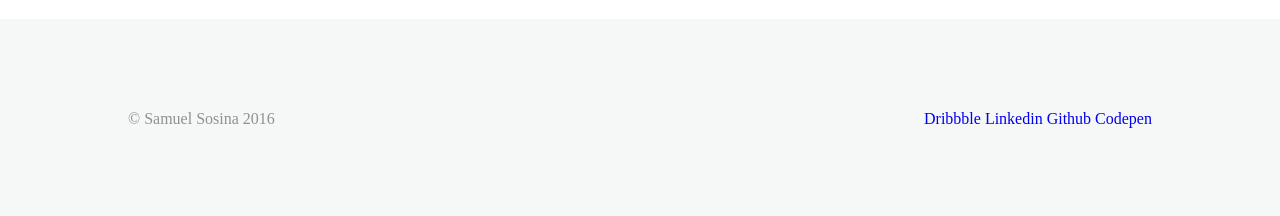
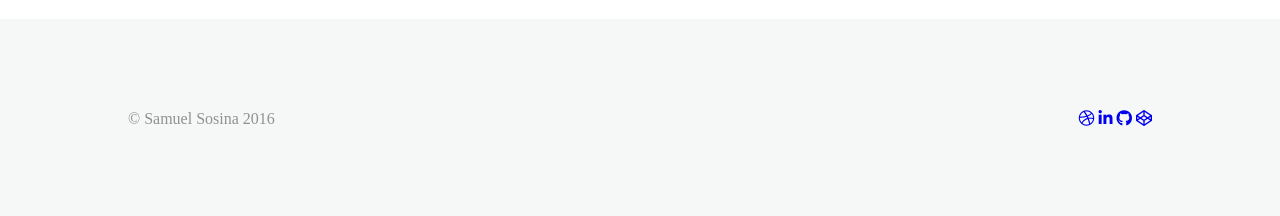
Before and after one commit to ssosina/sosina.me, a Jekyll site: the page built from index.html, in a window 1280 px wide. Shown: the part 2099-2315 px from the top of the page. Built offline with Jekyll 4.4.1, drawn with Linux system fonts in a browser that asks for light colours; nearby versions of some CDN libraries; library files that are not in the unit come from our copies; Markdown is read by kramdown in place of the engine named in the settings.

Commit message:
HTML changes
Added social link to footer and setting.yml file

```diff
--- a/_data/settings.yml
+++ b/_data/settings.yml
@@ -7,3 +7,9 @@ projects:
 - {name: Timeline page}
 - {name: Typo Internation}
 - {name: Strips & Co}
+
+social-links:
+- {name: 'fa fa-dribbble', link: 'https://dribbble.com/samsosina/'}
+- {name: 'fa fa-linkedin', link: 'https://www.linkedin.com/in/samsosina/'}
+- {name: 'fa fa-github',   link: 'https://github.com/ssosina/'}
+- {name: 'fa fa-codepen',  link: 'http://codepen.io/ssosina/'}
--- a/_includes/footer.html
+++ b/_includes/footer.html
@@ -6,11 +6,9 @@
             <p class="footer__copyright">© Samuel Sosina 2016 </p>
 
             <ul class="footer__social">
-              <li><a href="https://dribbble.com/samsosina" target="_blank">Dribbble</a></li>
-              <li><a href="https://www.linkedin.com/in/samsosina/" target="_blank">Linkedin</a></li>
-              <li><a href="https://github.com/ssosina/" target="_blank">Github</a></li>
-              <li><a href="http://codepen.io/ssosina/" target="_blank">Codepen</a></li>
-
+            {% for social-link in site.data.settings.social-links %}
+              <li><a href="{{ social-link.link }}" target="_blank"><i class="{{ social-link.name }}" aria-hidden="true"></i></a></li>
+             {% endfor %}
             </ul>
           </div>
         </div>
--- a/_layouts/default.html
+++ /dev/null
@@ -1,17 +0,0 @@
-<!DOCTYPE html>
-<html>
-
-  {% include head.html %}
-
-  <body>
-
-  {% include header.html %}
-
-  {% include projects.html %}
-
-  {% include footer.html %}
-
-
-  </body>
-
-</html>
--- a/gulpfile.js
+++ b/gulpfile.js
@@ -3,7 +3,6 @@ var browserSync = require('browser-sync');
 var sass        = require('gulp-sass');
 var prefix      = require('gulp-autoprefixer');
 var cp          = require('child_process');
-
 
 
 var jekyll   = process.platform === 'win32' ? 'jekyll.bat' : 'jekyll';
--- a/index.html
+++ b/index.html
@@ -1,13 +1,22 @@
 ---
-layout: default
 title: Your New Jekyll Site
 ---
 
-<div id="home">
-  <h1>Blog Posts</h1>
-  <ul class="posts">
-    {% for post in site.posts %}
-      <li><span>{{ post.date | date_to_string }}</span> &raquo; <a href="{{ post.url }}">{{ post.title }}</a></li>
-    {% endfor %}
-  </ul>
-</div>
+<!DOCTYPE html>
+<html>
+
+  {% include head.html %}
+
+  <body>
+
+  {% include header.html %}
+
+  {% include projects.html %}
+
+  {% include footer.html %}
+
+   <script src="https://use.fontawesome.com/7ac0553162.js"></script>
+
+  </body>
+
+</html>
```
